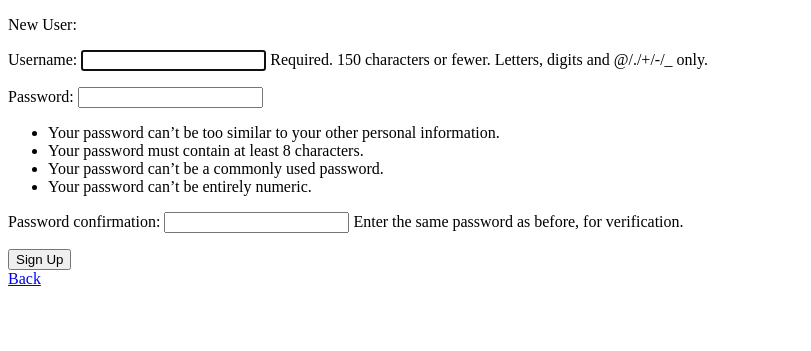
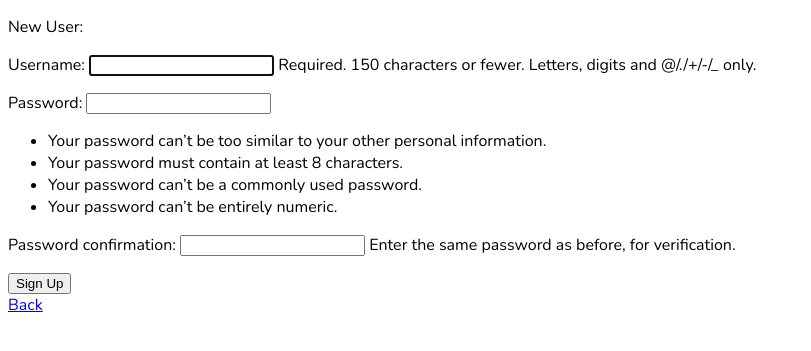
Before and after one commit to co01l3r/task_manager_dj, a Django app: page /register/ in a window 1280 px wide. Shown: the top 351 px of the page, without its empty margins (0-811 px from the left). Run offline with Django 4.2, Linux system fonts and the light colour scheme.

Commit message:
install google fonts

```diff
--- a/base/templates/base/main.html
+++ b/base/templates/base/main.html
@@ -1,9 +1,22 @@
 <!DOCTYPE html>
 <html lang="en">
 <head>
+
     <meta charset="UTF-8">
     <title>Task Manager</title>
+
+    <link rel="preconnect" href="https://fonts.googleapis.com">
+<link rel="preconnect" href="https://fonts.gstatic.com" crossorigin>
+<link href="https://fonts.googleapis.com/css2?family=Nunito:wght@200&display=swap" rel="stylesheet">
+
 </head>
+
+<style>
+    body {
+        font-family: 'Nunito', sans-serif;
+    }
+</style>
+
 <body>
 <div class="container">
 
```
